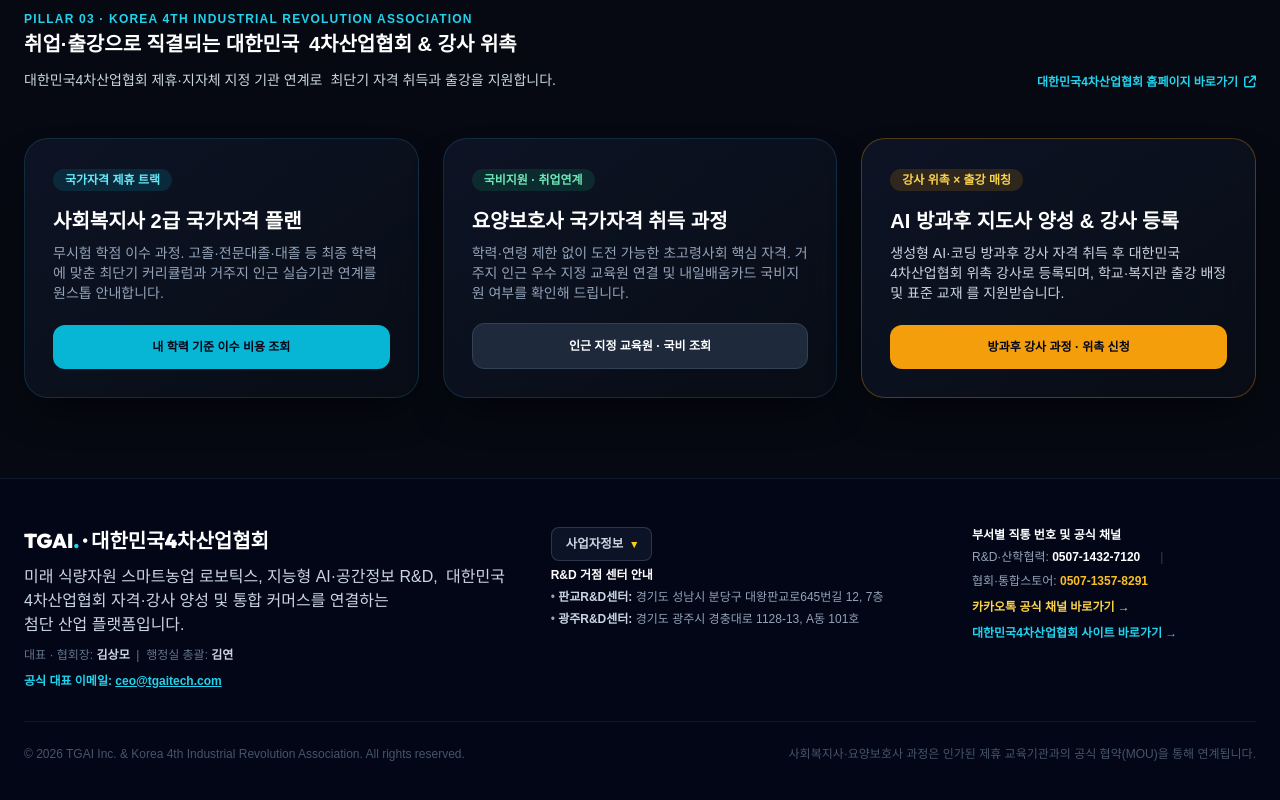
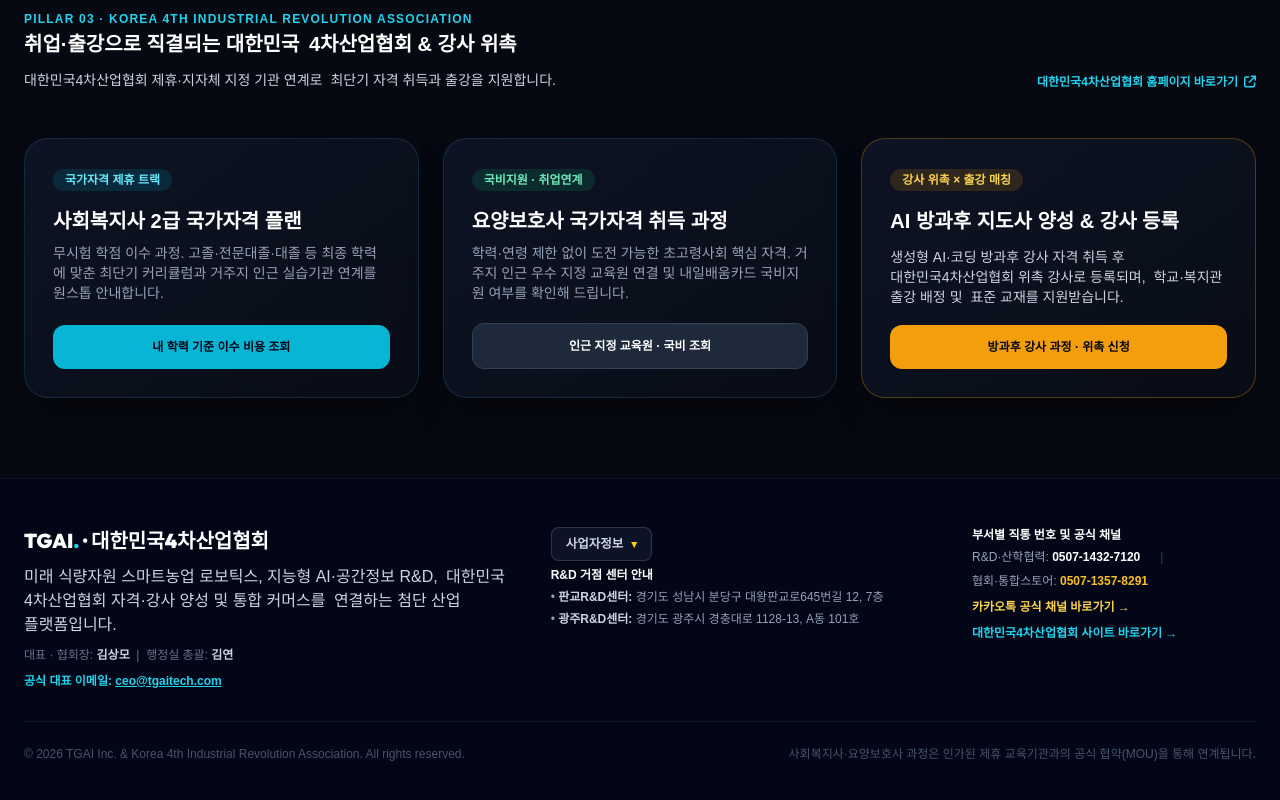
Before and after one commit to ibook7979/tgai-web, a plain HTML site: page index.html in a window 1280 px wide. Shown: the part 2662-3462 px from the top of the page. Drawn offline with nearby package versions, Linux system fonts and the light colour scheme; a web font is replaced by a local one.

Commit message:
Add files via upload

```diff
--- a/index.html
+++ b/index.html
@@ -638,12 +638,13 @@
                         <div>
                             <span class="px-3 py-1 rounded-full bg-amber-500/15 text-amber-300 text-xs font-bold">강사 위촉 × 출강 매칭</span>
                             <h3 class="text-xl font-extrabold text-white mt-4 mb-2">AI 방과후 지도사 양성 & 강사 등록</h3>
-                            <p class="mt-2 text-xs sm:text-sm text-slate-300 leading-relaxed break-keep">
-                                <span class="block sm:inline">생성형 AI·코딩 방과후 강사 자격 취득 후 대한민국</span>
-                                <span class="block sm:inline whitespace-nowrap">4차산업협회</span>
-                                <span class="inline">위촉 강사로 등록되며, 학교·복지관 출강 배정 및</span>
-                                <span class="block sm:inline whitespace-nowrap">표준 교재</span>
-                                <span class="inline">를 지원받습니다.</span>
+                            <p class="mt-2 sm:mt-3 text-xs sm:text-sm text-slate-300 leading-relaxed break-keep">
+                                <span>생성형 AI·코딩 방과후 강사 자격 취득 후</span>
+                                <span class="inline-block sm:inline whitespace-nowrap sm:whitespace-normal">대한민국4차산업협회</span>
+                                <span>위촉 강사로 등록되며,</span>
+                                <span class="inline-block sm:inline sm:ml-1 whitespace-nowrap sm:whitespace-normal">학교·복지관 출강 배정 및</span>
+                                <span class="inline-block sm:inline sm:ml-1 whitespace-nowrap sm:whitespace-normal">표준 교재를</span>
+                                <span>지원받습니다.</span>
                             </p>
                         </div>
                         <a href="https://edu.tgaitech.com" target="_blank" rel="noopener noreferrer" class="block text-center w-full py-3.5 rounded-xl bg-amber-500 hover:bg-amber-400 text-slate-950 font-extrabold text-xs transition">
@@ -741,11 +742,10 @@
         <div class="max-w-7xl mx-auto grid grid-cols-1 md:grid-cols-12 gap-8 pb-8 border-b border-slate-900">
             <div class="md:col-span-5 space-y-2.5">
                 <div class="font-display font-black text-xl text-white">TGAI<span class="text-cyan-400">.</span> · 대한민국4차산업협회</div>
-                <p class="mt-2 sm:mt-3 text-xs sm:text-sm md:text-base text-slate-300 leading-relaxed break-keep">
-                    <span class="block sm:inline">미래 식량자원 스마트농업 로보틱스,</span>
-                    <span class="block sm:inline sm:mr-1">지능형 AI·공간정보 R&amp;D,</span>
-                    <span class="block sm:inline">대한민국 4차산업협회 자격·강사 양성 및 통합 커머스를 연결하는</span>
-                    <span class="inline whitespace-nowrap">첨단 산업 플랫폼입니다.</span>
+                <p class="mt-2 sm:mt-3 pr-10 sm:pr-0 text-[11px] sm:text-sm md:text-base text-slate-300 leading-relaxed tracking-tight sm:tracking-normal break-keep">
+                    <span class="block sm:inline">미래 식량자원 스마트농업 로보틱스, 지능형 AI·공간정보 R&amp;D,</span>
+                    <span class="block sm:inline sm:ml-1">대한민국 4차산업협회 자격·강사 양성 및 통합 커머스를</span>
+                    <span class="block sm:inline sm:ml-1">연결하는 첨단 산업 플랫폼입니다.</span>
                 </p>
                 <p class="text-slate-500">대표 · 협회장: <strong class="text-slate-300">김상모</strong> &nbsp;|&nbsp; 행정실 총괄: <strong class="text-slate-300">김연</strong></p>
                 <p class="text-cyan-400 font-bold">공식 대표 이메일: <a href="mailto:ceo@tgaitech.com" class="underline hover:text-cyan-300">ceo@tgaitech.com</a></p>
```
